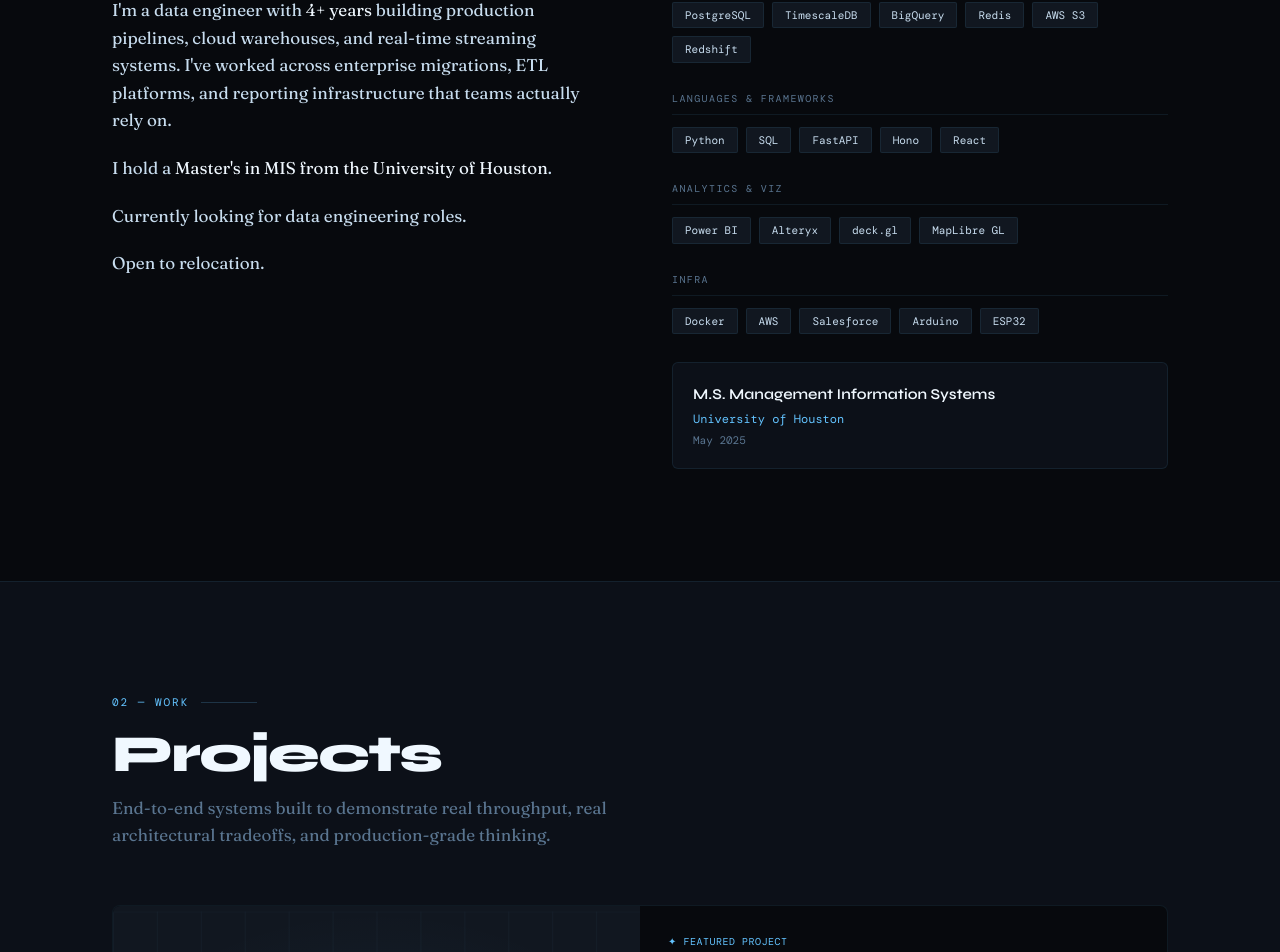
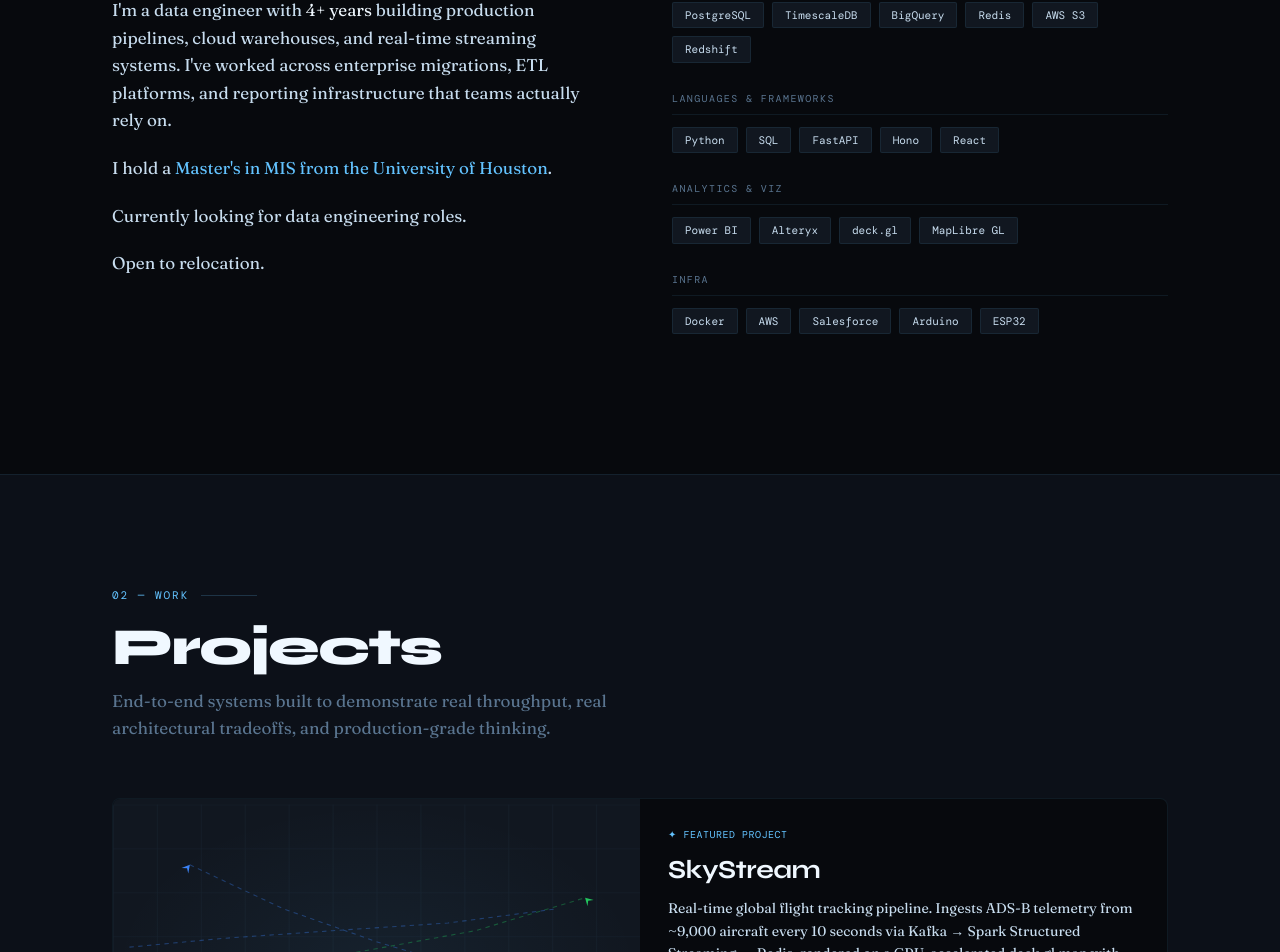
Before and after one commit to stanik0n/nextjs-portfolio, a Next.js app: page / in a window 1280 px wide. Shown: the part 1037-1989 px from the top of the page. Built offline with nearby package versions, Linux system fonts and the light colour scheme; a web font is replaced by a local one.

Commit message:
Highlight Master's in blue, remove education card

```diff
--- a/components/Sections.tsx
+++ b/components/Sections.tsx
@@ -17,7 +17,7 @@
               I&apos;m a data engineer with <span style={{ color: "var(--white)" }}>4+ years</span> building production pipelines, cloud warehouses, and real-time streaming systems. I&apos;ve worked across enterprise migrations, ETL platforms, and reporting infrastructure that teams actually rely on.
             </p>
             <p>
-              I hold a <span style={{ color: "var(--white)" }}>Master&apos;s in MIS from the University of Houston</span>.
+              I hold a <span style={{ color: "var(--accent)" }}>Master&apos;s in MIS from the University of Houston</span>.
             </p>
             <p>Currently looking for data engineering roles.</p>
             <p>Open to relocation.
@@ -48,11 +48,6 @@
                 </div>
               </div>
             ))}
-            <div className="rounded-md p-5 mt-2" style={{ background: "var(--bg1)", border: "1px solid var(--border)" }}>
-              <div className="font-display font-semibold text-[15px] mb-1" style={{ color: "var(--white)" }}>M.S. Management Information Systems</div>
-              <div className="font-mono text-[12px]" style={{ color: "var(--accent)" }}>University of Houston</div>
-              <div className="font-mono text-[11px] mt-1" style={{ color: "var(--muted)" }}>May 2025</div>
-            </div>
           </div>
         </div>
       </div>
```
